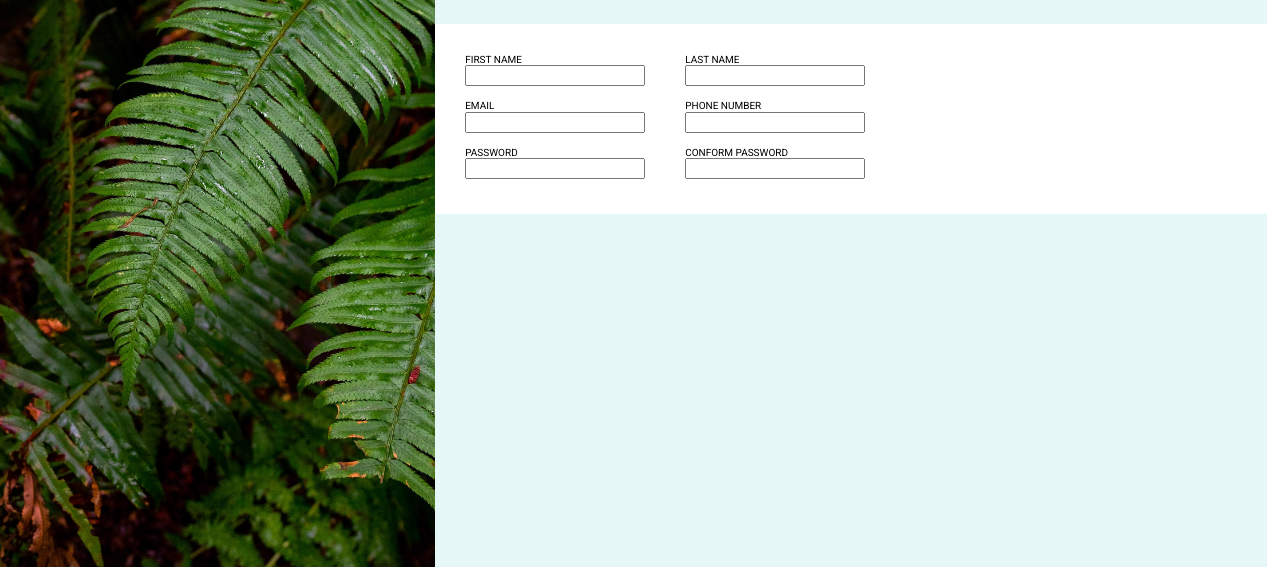
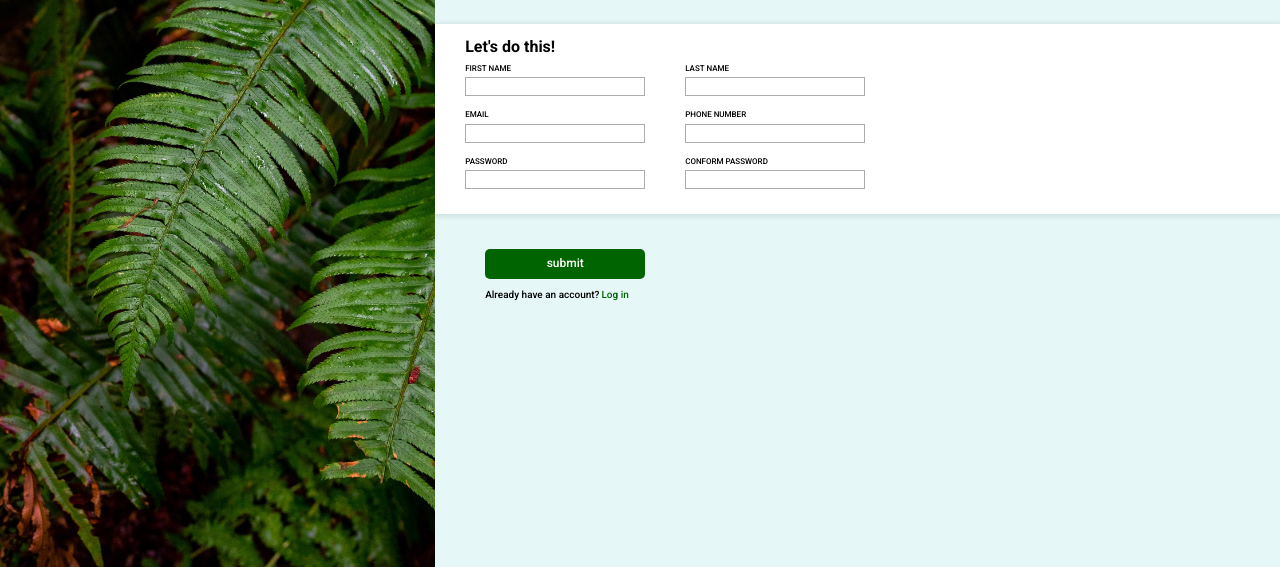
Before and after one commit to sumitshinde-84/Sign-up-Form-2, a plain HTML site: page index.html in a window 1280 px wide. Shown: the part 233-800 px from the top of the page. Drawn offline with Linux system fonts and the light colour scheme.

Commit message:
footer section added

```diff
--- a/index.html
+++ b/index.html
@@ -32,11 +32,11 @@
 
         </div>
         <form action="">
-
+           <h4>Let's do this!</h4>
         <div class="form-container">
             <div>
                 <label for="first-name">FIRST NAME</label>
-                <input type="text" name="first-name" id="first-name">
+                <input type="text" name="first-name" id="first-name" placeholder=" ">
 
             </div>
 
@@ -74,10 +74,17 @@
            </div>
 
         </div>
+<div class="btn">
 
+    <button>submit</button>
+    <p>Already have an account?<span>Log in</span></p>
+
+</div>
 
 
         </form>
+
+
     </div>
 
 </div>
@@ -85,5 +92,6 @@
 
 
 
+
 </body>
 </html>
--- a/style.css
+++ b/style.css
@@ -11,13 +11,15 @@
 .container{
     width: 100vw;
     height: 100vh;
-    display: flex;
+    display: grid;
+    grid-template-columns: 34vw 66vw;
     font-family:  'Roboto', sans-serif;
+
 
 }
 
 .media{
-    width:34vw;
+
     height: 100vh;
     background-image: url(imges/sidebanner.jpg);
     background-size: cover;
@@ -48,7 +50,7 @@
 
 
 .form-section{
-    width: 65vw;
+
     background-color: rgb(229, 247, 247);
     display: flex;
     flex-direction: column;
@@ -73,14 +75,17 @@
 .form-section i{
     font-weight: 750;
 
+
 }
 
 form{
-    width: 65vw;
+    width: 66vw;
     height:190px;
     background-color: #fff;
     position: relative;
     top: 15%;
+    box-shadow: 0px 1px 5px 2px rgba(0, 0, 0, 0.088);
+    grid-row: 2 / 3;
 
 }
 
@@ -91,17 +96,71 @@ form{
     gap: 14px 40px;
     align-items: center;
     margin-left: 30px;
-    margin-top: 30px;
+
 }
 
 form div{
     display: flex;
     flex-direction: column;
     font-size: 10px;
+    font-weight: 500;
 
 
 }
 
 input{
     height: 15px;
+
 }
+
+label{
+    font-size: 8px;
+    margin-bottom: 4px;
+}
+
+
+form h4{
+    margin-top: 14px;
+    margin-bottom: 8px;
+    margin-left: 30px;
+
+}
+
+
+input{
+    border: 1px rgba(91, 89, 89, 0.499) solid;
+}
+
+input:focus{
+    outline: 1px blue solid;
+}
+
+
+.btn{
+
+    position: relative;
+    top: 60px;
+    left: 50px;
+    width: 160px;
+}
+
+.btn button{
+    padding: 8px 15px;
+    background-color:darkgreen;
+    border: none;
+    border-radius: 5px;
+    font-size: 12px;
+    color: #fff;
+    font-weight: 500;
+    box-shadow: 3px 3px 5px 2px 2px rgba(0, 0, 0, 0.299);
+
+}
+
+.btn p{
+    font-size: 10px;
+}
+
+.btn span{
+    color: darkgreen;
+    margin-left: 2px;
+}
```
